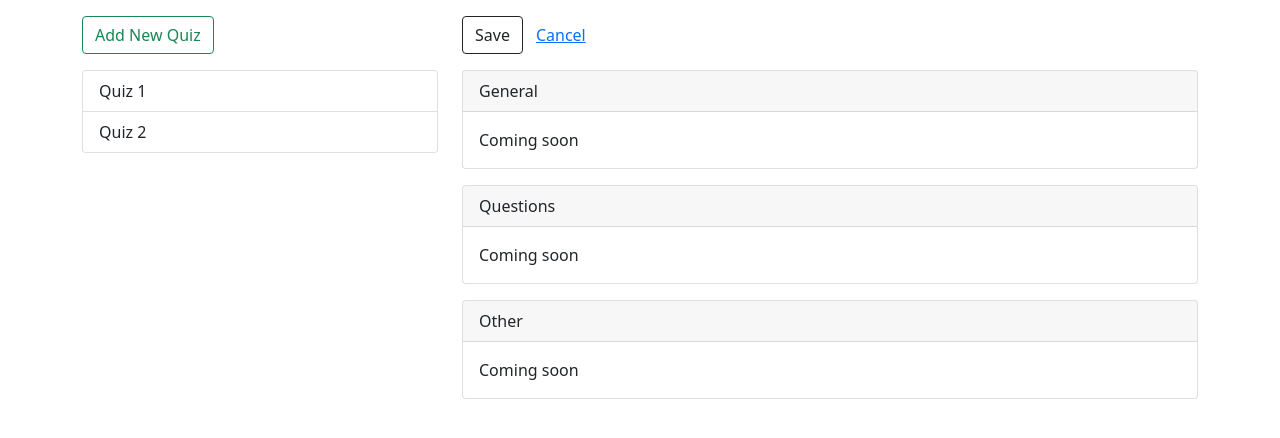
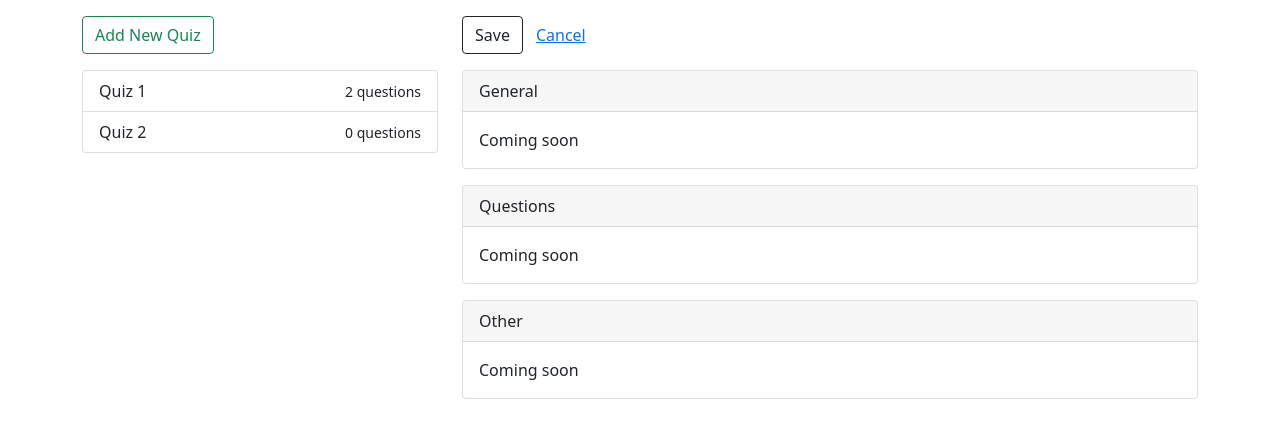
Before and after one commit to 2022-spring-jsf-online/quiz-editor, an Angular app: page / in a window 1280 px wide. Shown: the top 438 px of the page. Built offline with nearby package versions, Linux system fonts and the light colour scheme.

Commit message:
Showing number of questions

```diff
--- a/src/app/app.component.html
+++ b/src/app/app.component.html
@@ -6,10 +6,13 @@
             </button>
             <div class="card">
                 <div class="list-group list-group-flush">
-                    <button class="list-group-item list-group-item-action"
+                    <button class="list-group-item list-group-item-action d-flex justify-content-between align-items-center"
                     *ngFor="let q of quizzes"
                     >
                     {{ q.quizName }}
+                    <small class="font-itallic font-weight-lighter">
+                        {{ q.quizQuestions.length }} questions
+                    </small>
                     </button>
                 </div>
             </div>
```
